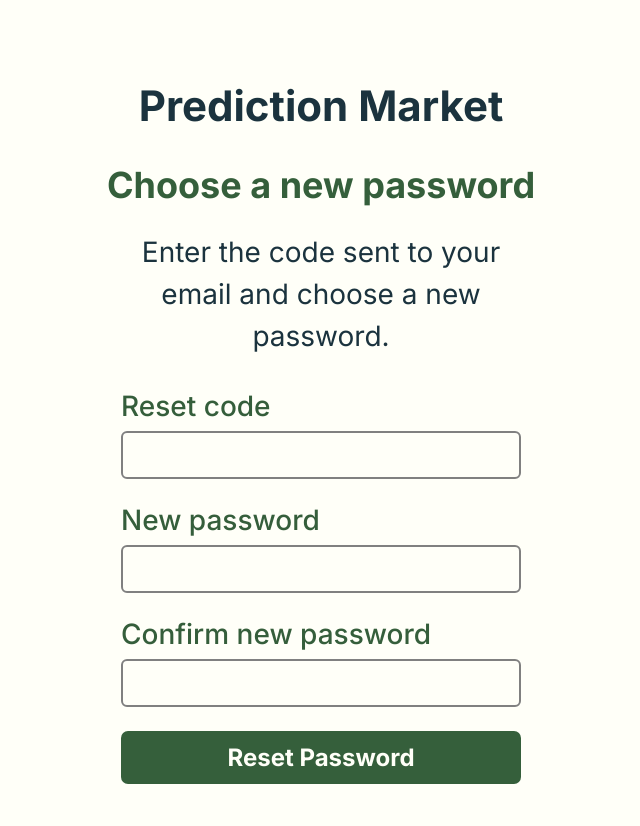
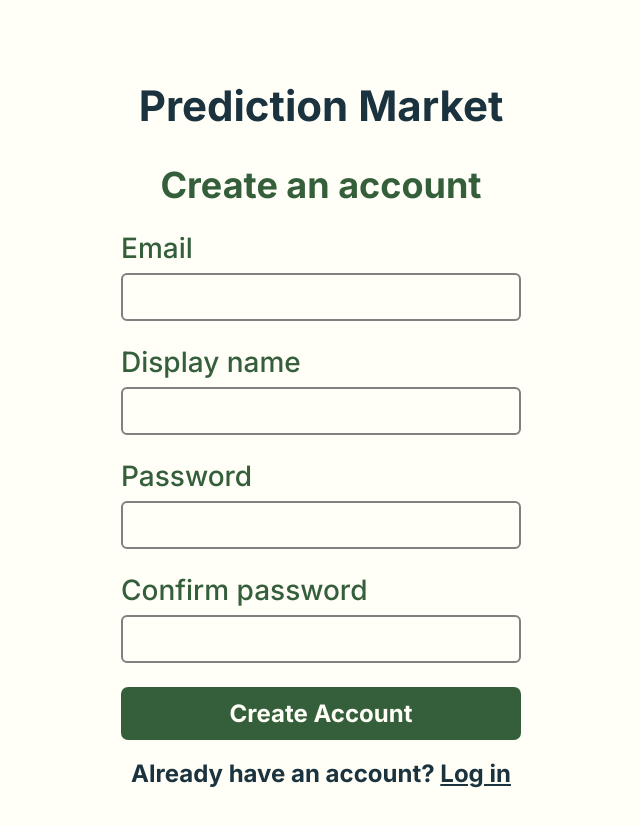
Before and after one commit to jbear05/prediction-market, a React (Vite) app in the folder frontend/: page /login in a window 1280 px wide. Shown: the top 826 px of the page, without its empty margins (319-959 px from the left). Built offline with nearby package versions, Linux system fonts and the light colour scheme.

Commit message:
Create Login and Register pages

```diff
--- /dev/null
+++ b/frontend/src/login.tsx
@@ -0,0 +1,74 @@
+import { useState } from "react";
+import type { FormEvent } from "react";
+import "./auth.css";
+
+// displays login form
+export default function Login() {
+  const [email, setEmail] = useState("");
+  const [password, setPassword] = useState("");
+
+  const [error, setError] = useState("");
+
+  function handleSubmit(event: FormEvent<HTMLFormElement>) {
+    event.preventDefault();
+
+    setError("");
+    // connect login API here
+  }
+
+  return (
+    <main className="auth-page">
+      <h1 className="auth-title">Prediction Market</h1>
+      <h2 className="auth-heading">Log in</h2>
+
+      {/* API added later */}
+      <form className="auth-form" onSubmit={handleSubmit}>
+        <label htmlFor="login-email">Email</label>
+        <input
+          id="login-email"
+          name="email"
+          type="email"
+          autoComplete="email"
+          required
+          value={email}
+          onChange={(event) => setEmail(event.target.value)}
+        />
+
+        <label htmlFor="login-password">Password</label>
+        <input
+          id="login-password"
+          name="password"
+          type="password"
+          autoComplete="current-password"
+          required
+          value={password}
+          onChange={(event) => setPassword(event.target.value)}
+        />
+
+        {/* shows wrong email/password once the API is connected */}
+        {error && (
+          <p className="auth-error" role="alert">
+            {error}
+          </p>
+        )}
+
+        <button className="auth-submit" type="submit">
+          Log In
+        </button>
+      </form>
+
+      {/* swap <a> for react-router's <Link> once routing is added */}
+      <p className="auth-footer">
+        <a className="auth-link" href="/forgot-password">
+          Forgot password?
+        </a>
+      </p>
+      <p className="auth-footer">
+        New here?{" "}
+        <a className="auth-link" href="/register">
+          Create an account
+        </a>
+      </p>
+    </main>
+  );
+}
--- a/frontend/src/main.tsx
+++ b/frontend/src/main.tsx
@@ -1,6 +1,8 @@
 import { StrictMode } from "react";
 import { createRoot } from "react-dom/client";
 import ResetPassword from "./resetPassword";
+import Login from "./login";
+import Register from "./register";
 const rootElement = document.getElementById("root");
 
 if (!rootElement) {
@@ -9,6 +11,6 @@ if (!rootElement) {
 
 createRoot(rootElement).render(
   <StrictMode>
-    <ResetPassword />
+    <Register />
   </StrictMode>,
 );
--- /dev/null
+++ b/frontend/src/register.tsx
@@ -0,0 +1,119 @@
+import { useState } from "react";
+import type { FormEvent } from "react";
+import "./auth.css";
+
+// same rules as displayName in backend/models/User.js
+const DISPLAY_NAME_PATTERN = /^[A-Za-z0-9_]{3,30}$/;
+// placeholder until the team agrees on a rule; the backend should enforce the same one
+const MIN_PASSWORD_LENGTH = 8;
+
+// displays account registration form
+export default function Register() {
+  const [email, setEmail] = useState("");
+  const [displayName, setDisplayName] = useState("");
+  const [password, setPassword] = useState("");
+  const [confirmPassword, setConfirmPassword] = useState("");
+
+  const [error, setError] = useState("");
+
+  function handleSubmit(event: FormEvent<HTMLFormElement>) {
+    event.preventDefault();
+
+    if (!DISPLAY_NAME_PATTERN.test(displayName)) {
+      setError(
+        "Display name must be 3–30 characters: letters, numbers, and underscores only.",
+      );
+      return;
+    }
+
+    if (password.length < MIN_PASSWORD_LENGTH) {
+      setError(`Password must be at least ${MIN_PASSWORD_LENGTH} characters.`);
+      return;
+    }
+
+    if (password !== confirmPassword) {
+      setError("Passwords do not match.");
+      return;
+    }
+
+    setError("");
+    // connect register API here, then send the user to /verify-email
+  }
+
+  return (
+    <main className="auth-page">
+      <h1 className="auth-title">Prediction Market</h1>
+      <h2 className="auth-heading">Create an account</h2>
+
+      {/* API added later */}
+      <form className="auth-form" onSubmit={handleSubmit}>
+        <label htmlFor="register-email">Email</label>
+        <input
+          id="register-email"
+          name="email"
+          type="email"
+          autoComplete="email"
+          maxLength={254}
+          required
+          value={email}
+          onChange={(event) => setEmail(event.target.value)}
+        />
+
+        {/* public name on questions and leaderboards, not used to log in */}
+        <label htmlFor="register-display-name">Display name</label>
+        <input
+          id="register-display-name"
+          name="displayName"
+          type="text"
+          autoComplete="username"
+          minLength={3}
+          maxLength={30}
+          required
+          value={displayName}
+          onChange={(event) => setDisplayName(event.target.value)}
+        />
+
+        <label htmlFor="register-password">Password</label>
+        <input
+          id="register-password"
+          name="password"
+          type="password"
+          autoComplete="new-password"
+          minLength={MIN_PASSWORD_LENGTH}
+          required
+          value={password}
+          onChange={(event) => setPassword(event.target.value)}
+        />
+
+        <label htmlFor="register-confirm-password">Confirm password</label>
+        <input
+          id="register-confirm-password"
+          name="confirmPassword"
+          type="password"
+          autoComplete="new-password"
+          required
+          value={confirmPassword}
+          onChange={(event) => setConfirmPassword(event.target.value)}
+        />
+
+        {error && (
+          <p className="auth-error" role="alert">
+            {error}
+          </p>
+        )}
+
+        <button className="auth-submit" type="submit">
+          Create Account
+        </button>
+      </form>
+
+      {/* swap <a> for react-router's <Link> once routing is added */}
+      <p className="auth-footer">
+        Already have an account?{" "}
+        <a className="auth-link" href="/login">
+          Log in
+        </a>
+      </p>
+    </main>
+  );
+}
```
